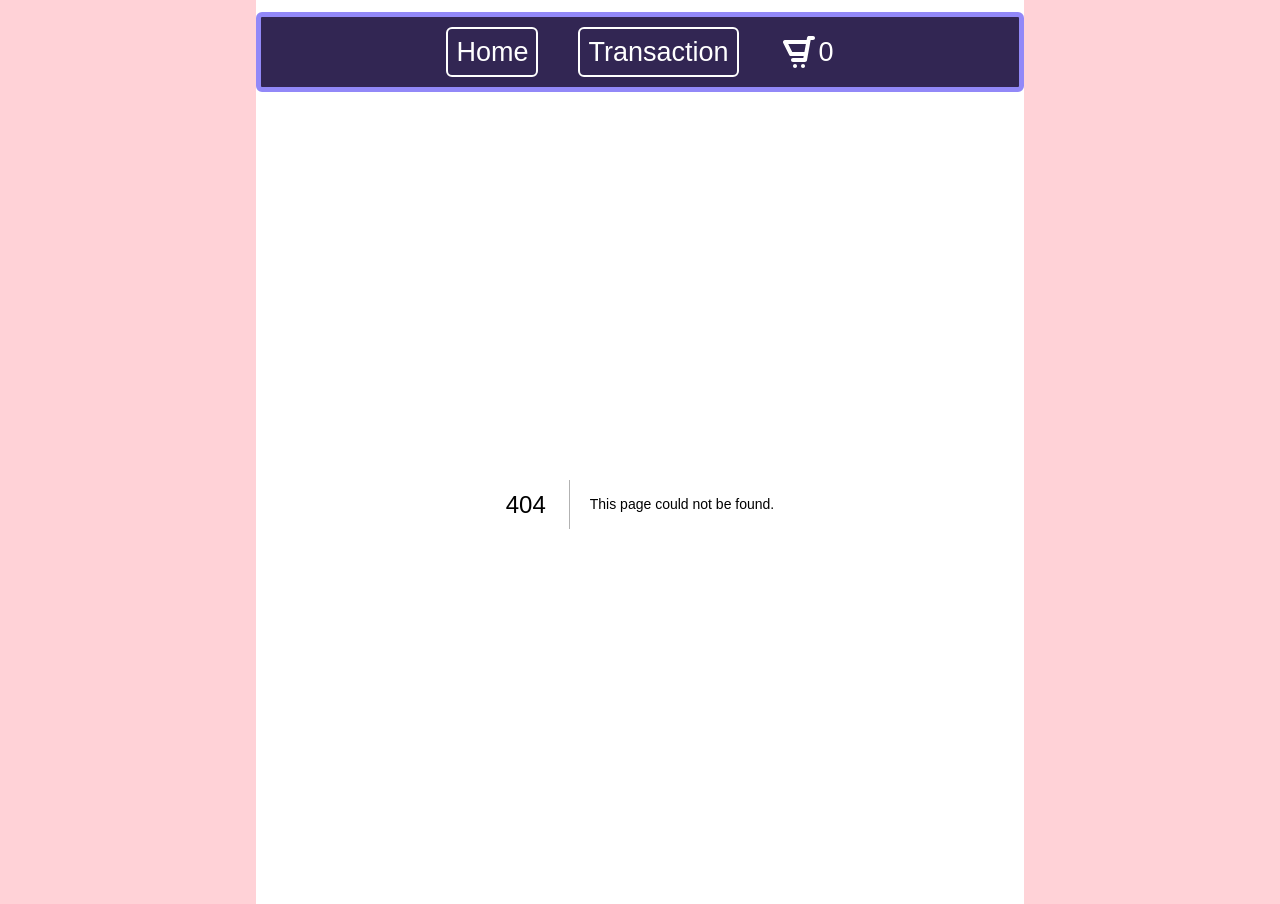
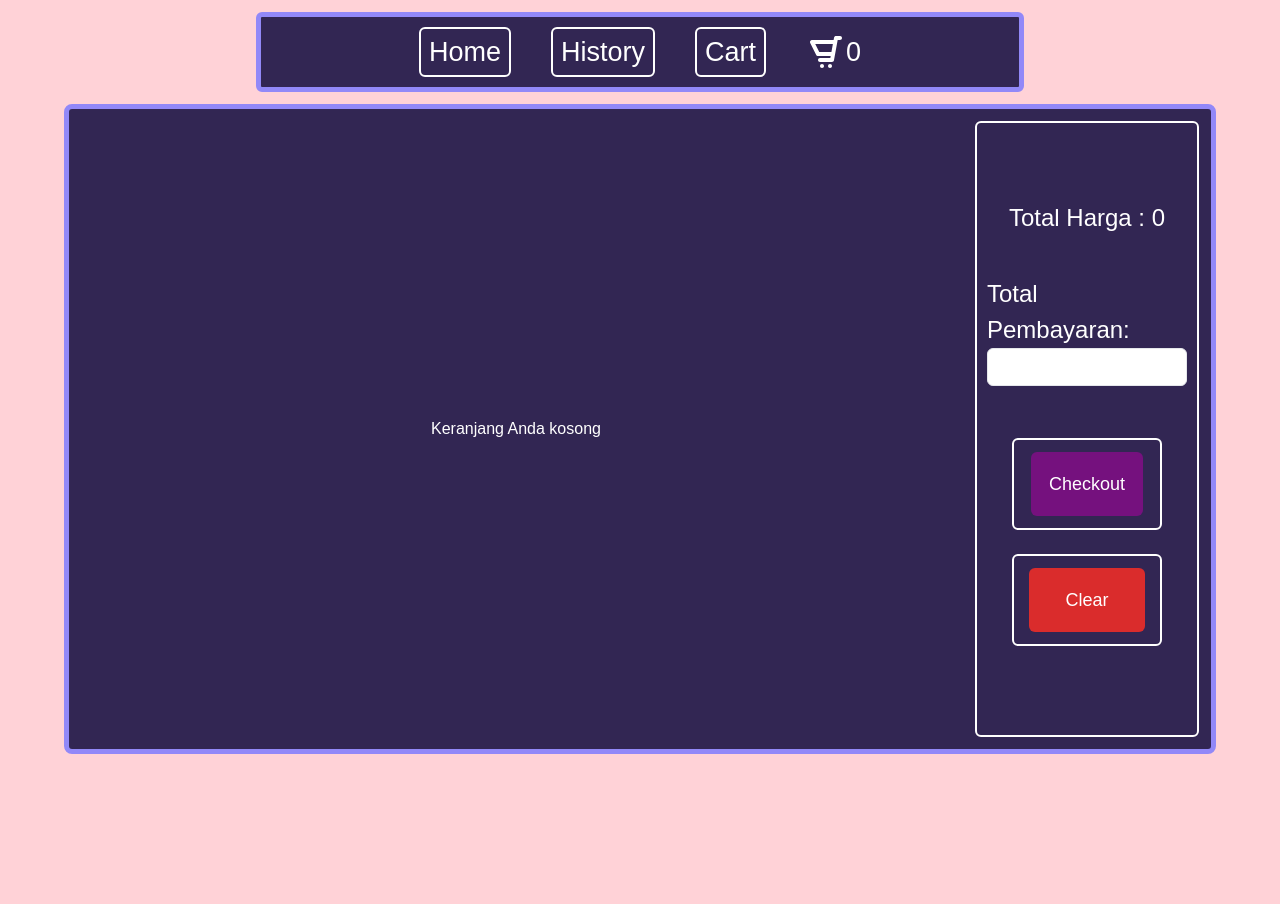
Before and after one commit to danielzuhad/little-ecommerce-client, a Next.js app: page /cart in a window 1280 px wide. Before the commit this address had no page. After the commit the page ends 800 px from the top, so only its background shows below. Built offline with nearby package versions, Linux system fonts and the light colour scheme.

Commit message:
finishing cart but not finish on history

```diff
--- /dev/null
+++ b/src/app/cart/page.tsx
@@ -0,0 +1,98 @@
+"use client";
+import api from "@/api";
+import { CheckoutButton } from "@/components/CheckoutButton";
+import { ClearButton } from "@/components/ClearButton";
+import { TransactionCard } from "@/components/TransactionCard";
+import useCartStore from "@/modules/store";
+import { useEffect, useState } from "react";
+import Swal from "sweetalert2";
+
+export default function Transaction() {
+  const [showChild, setShowChild] = useState<boolean>(false);
+  const [paidAmount, setPaidAmount] = useState<number>();
+  const { cart } = useCartStore();
+
+  const postSubmit = async () => {
+    try {
+      const total_price = cart.reduce(
+        (total, item) => total + item.product.price * item.quantity,
+        0
+      );
+      const paid_amount = paidAmount;
+      const products = cart.map((item) => ({
+        id: item.product.id,
+        quantity: item.quantity,
+      }));
+
+      const response = await api.post("/transaction/create", {
+        total_price,
+        paid_amount,
+        products,
+      });
+      console.log(total_price);
+      console.log(paid_amount);
+      console.log(products);
+      console.log("Response:", response.data);
+      Swal.fire({
+        position: "center",
+        icon: "success",
+        title: "Checkout Succes",
+        showConfirmButton: true,
+      });
+    } catch (error) {
+      console.error(error);
+    }
+  };
+
+  useEffect(() => {
+    setShowChild(true);
+  }, []);
+
+  if (!showChild) {
+    return null;
+  }
+
+  return (
+    <div className="border-[5px] border-[#9288F8] rounded-lg w-[90vw] bg-[#322653] text-white flex">
+      {/* Left Side */}
+      {cart.length === 0 ? (
+        <div className="h-[80vh] w-[75vw] flex items-center justify-center">
+          Keranjang Anda kosong{" "}
+        </div>
+      ) : (
+        <div className="h-[80vh] overflow-auto w-[75vw]">
+          {cart.map((item, index) => (
+            <TransactionCard
+              key={index}
+              product={item.product}
+              quantity={item.quantity}
+            />
+          ))}
+        </div>
+      )}
+
+      {/* Right Side */}
+      <div className="flex flex-col justify-center px-[10px] text-[1.5em] items-center border-2 border-white rounded-md m-3 ">
+        <div className="flex mb-10">
+          Total Harga :{" "}
+          {cart.reduce(
+            (total, item) => total + item.product.price * item.quantity,
+            0
+          )}
+        </div>
+        <div className="flex flex-col items-center">
+          Total Pembayaran:
+          <input
+            value={paidAmount}
+            onChange={(e) => setPaidAmount(parseInt(e.target.value))}
+            className="text-black rounded-md  w-[200px] border  [appearance:textfield] [&::-webkit-outer-spin-button]:appearance-none [&::-webkit-inner-spin-button]:appearance-none mb-10"
+            type="number"
+          />
+        </div>
+
+        <CheckoutButton onClick={postSubmit} />
+        <ClearButton onClick={() => useCartStore.getState().clearCart()} />
+      </div>
+    </div>
+  );
+}
--- /dev/null
+++ b/src/app/history/page.tsx
@@ -0,0 +1,43 @@
+"use client";
+import React, { useEffect, useState } from "react";
+import api from "@/api";
+import { HistoryCard } from "@/components/HistoryCard";
+import { HistoryType } from "@/types/types";
+
+function History() {
+  const [history, setHistory] = useState<HistoryType>();
+  const [loading, setLoading] = useState(true);
+
+  useEffect(() => {
+    const fetchHistory = async () => {
+      try {
+        setLoading(true);
+        const response = await api.get("/transaction");
+        setHistory(response.data);
+        setLoading(false);
+      } catch (error) {
+        console.error(error);
+        setLoading(false);
+      }
+    };
+
+    fetchHistory();
+  }, []);
+
+  let historyProduct = history?.Product;
+  console.log(history);
+
+  if (loading) {
+    return <div>Loading....</div>;
+  }
+
+  return (
+    <div className="border-[5px] border-[#9288F8] rounded-lg w-[90vw] bg-[#322653]">
+      {history?.Product?.map((transaction, index) => (
+        <HistoryCard key={index} history={transaction} />
+      ))}
+    </div>
+  );
+}
+
+export default History;
--- a/src/app/page.tsx
+++ b/src/app/page.tsx
@@ -37,9 +37,6 @@ export default function Home() {
     fetchProducts();
   }, []);
 
-  console.log(products);
-  console.log(cart);
-
   if (loading) {
     return <div>loading....</div>;
   }
--- a/src/app/transaction/page.tsx
+++ /dev/null
@@ -1,32 +0,0 @@
-"use client";
-import { TransactionCard } from "@/components/TransactionCard";
-import useCartStore from "@/modules/store";
-import { useEffect, useState } from "react";
-
-export default function Transaction() {
-  const [showChild, setShowChild] = useState(false);
-  const { cart } = useCartStore();
-  console.log(cart);
-
-  useEffect(() => {
-    setShowChild(true);
-  }, []);
-
-  if (!showChild) {
-    return null;
-  }
-
-  return (
-    <div className="border-[5px] border-[#9288F8] rounded-lg w-[90vw] bg-[#322653] text-white">
-      <div className="h-[80vh] overflow-auto">
-        {cart.map((item, index) => (
-          <TransactionCard
-            key={index}
-            product={item.product}
-            quantity={item.quantity}
-          />
-        ))}
-      </div>
-    </div>
-  );
-}
--- /dev/null
+++ b/src/components/CheckoutButton.tsx
@@ -0,0 +1,16 @@
+type CheckoutButtonProps = {
+  onClick: React.MouseEventHandler<HTMLButtonElement>;
+};
+
+export const CheckoutButton = ({ onClick }: CheckoutButtonProps) => {
+  return (
+    <div className="p-3 flex items-center border-2 border-white m-3 rounded-md w-[150px] justify-center">
+      <button
+        onClick={onClick}
+        className="bg-[#75117e] p-[1em] rounded-md active:bg-[#ed22ff] text-lg"
+      >
+        Checkout
+      </button>
+    </div>
+  );
+};
--- /dev/null
+++ b/src/components/ClearButton.tsx
@@ -0,0 +1,16 @@
+type ClearButtonProps = {
+  onClick: React.MouseEventHandler<HTMLButtonElement>;
+};
+
+export const ClearButton = ({ onClick }: ClearButtonProps) => {
+  return (
+    <div className="p-3  flex items-center border-2 border-white m-3 rounded-md w-[150px] justify-center">
+      <button
+        onClick={onClick}
+        className="bg-[#da2c2c] p-[1em] px-9 rounded-md active:bg-[#430c0c] text-lg"
+      >
+        Clear
+      </button>
+    </div>
+  );
+};
--- /dev/null
+++ b/src/components/HistoryCard.tsx
@@ -0,0 +1,33 @@
+/* eslint-disable @next/next/no-img-element */
+import { ProductPost } from "@/types/types";
+import React from "react";
+
+interface ProductCardProps {
+  history: ProductPost;
+}
+
+export const HistoryCard = ({ history }: ProductCardProps) => {
+  return (
+    <div className="relative m-10 flex w-full max-w-xs flex-col overflow-hidden rounded-lg border border-gray-100 bg-white shadow-md">
+      <img
+        className="object-cover h-[320px]"
+        src={history.img_product}
+        alt="product image"
+      />
+
+      <div className="mt-4 px-5 pb-5">
+        <h5 className="text-xl tracking-tight text-slate-900">
+          {history.name}
+        </h5>
+
+        <div className="mt-2 mb-5 flex items-center justify-between">
+          <p>
+            <span className="text-3xl font-bold text-slate-900">
+              {history.price}
+            </span>
+          </p>
+        </div>
+      </div>
+    </div>
+  );
+};
--- a/src/components/Navbar.tsx
+++ b/src/components/Navbar.tsx
@@ -26,9 +26,17 @@ export const Navbar = () => {
         <li className="my-2">
           <Link
             className="p-2 border-white border-2 rounded-md hover:bg-blue-300 hover:text-[#292c4b] cursor-pointer active:bg-[#71daf2] focus:outline-none focus:ring focus:ring-[#71daf2]"
-            href="/transaction"
+            href="/history"
           >
-            Transaction
+            History
+          </Link>
+        </li>
+        <li className="my-2">
+          <Link
+            className="p-2 border-white border-2 rounded-md hover:bg-blue-300 hover:text-[#292c4b] cursor-pointer active:bg-[#71daf2] focus:outline-none focus:ring focus:ring-[#71daf2]"
+            href="/cart"
+          >
+            Cart
           </Link>
         </li>
         <li className="flex justify-center items-center ">
--- a/src/components/TransactionCard.tsx
+++ b/src/components/TransactionCard.tsx
@@ -10,16 +10,19 @@ interface CartItem {
 export const TransactionCard = ({ product, quantity }: CartItem) => {
   return (
     <>
-      <div className="p-3 flex items-center border-2 border-white m-3 rounded-md justify-between text-[2.4em]">
+      <div className="p-3 flex items-center border-2 border-white m-3 rounded-md justify-between text-[1.5em]">
+        <div className="flex items-center gap-10">
           <img
             className="object-cover h-[200px]"
             src={product?.img_product}
             alt="Gambar Product"
           />
+          <div>
             <div className="p-5 ">{product.name}</div>
-        <div>
             <div className="p-5">Quantity : {quantity} </div>
           </div>
+        </div>
+        <div className="p-5">{product.price * quantity}</div>
       </div>
     </>
   );
--- a/src/modules/store.ts
+++ b/src/modules/store.ts
@@ -7,8 +7,7 @@ type CartState = {
   cart: CartItem[];
   cartQuantity: number;
   addToCart: (product: ProductPost) => void;
-  removeFromCart: (productId: number) => void;
-  updateQuantity: (productId: number, action: "increase" | "decrease") => void;
+  clearCart: () => void;
 };
 
 const useCartStore = create<CartState>()(
@@ -50,25 +49,11 @@ const useCartStore = create<CartState>()(
           }
         }),
 
-      removeFromCart: (productId: number) =>
-        set((state) => ({
-          cart: state.cart.filter((item) => item.product.id !== productId),
+      clearCart: () =>
+        set(() => ({
+          cart: [],
+          cartQuantity: 0,
         })),
-
-      updateQuantity: (productId: number, action: "increase" | "decrease") =>
-        set((state) => {
-          const updatedCart = state.cart.map((item) => {
-            if (item.product.id === productId) {
-              return {
-                ...item,
-                quantity:
-                  action === "increase" ? item.quantity + 1 : item.quantity - 1,
-              };
-            }
-            return item;
-          });
-          return { cart: updatedCart };
-        }),
     }),
     {
       name: "cart-store",
```
Also changed, not shown: src/types/types.ts (+10 -0 lines). Lines whose indentation alone changed are shown as unchanged.
